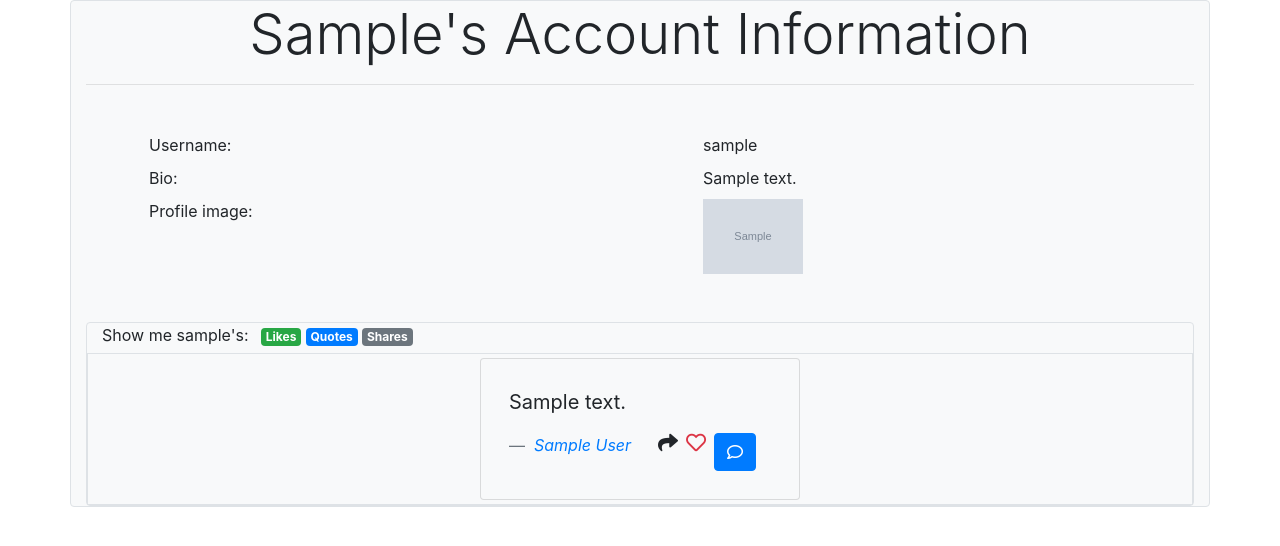
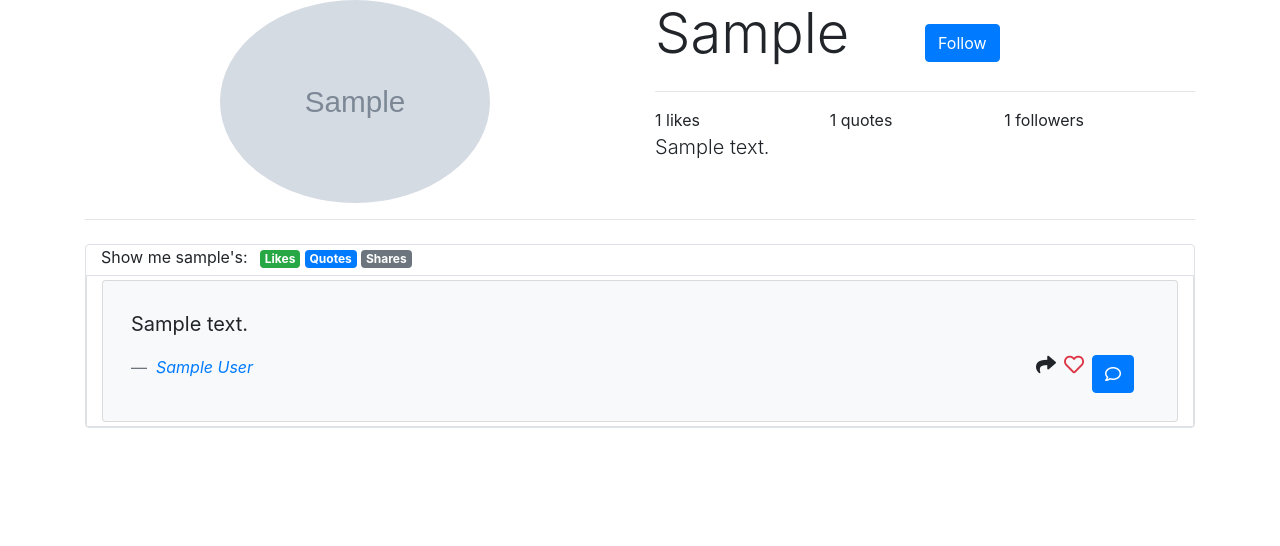
Before and after one commit to john-tettis/axiomatic, a Flask app: page /poets/1 in a window 1280 px wide. Shown: the part 56-602 px from the top of the page. Run offline with Flask 2, Linux system fonts and the light colour scheme; tables that the repository leaves empty hold one stand-in row (values such as "Sample post"); grey boxes marked "Sample" are stand-in pictures; some libraries are stand-ins or nearby versions.

Commit message:
tests added and follow funcitonality

```diff
--- a/app.py
+++ b/app.py
@@ -2,7 +2,7 @@ from flask import Flask, render_template, request, flash, redirect, session, g
 from flask_debugtoolbar import DebugToolbarExtension
 from sqlalchemy.exc import IntegrityError
 
-from models import db, connect_db, Poet, Quote, Share, Comment
+from models import db, connect_db, Poet, Quote, Share, Comment, follows
 from forms import SignupForm, LoginForm, EditAccountForm, QuoteForm
 from request import retrieve_quotes, add_fam_like, add_poet_like, repost_fam, repost_user, get_user_quotes, get_qod
 
@@ -60,7 +60,12 @@ def show_homepage():
         quote = get_qod()
         return render_template('home.html',quote=quote)
     else:
-        return render_template('home_anon.html')
+        return render_template('home_anon.html')\
+
+@app.route('/about')
+def show_about_page():
+    """Display the information about this project"""
+    return render_template('about.html')
 
 
 # user routes
@@ -149,9 +154,29 @@ def account_edit():
 def poet_info(id):
     """Displays poet info associated with another account"""
     poet = Poet.query.get_or_404(id)
+    if poet == g.poet:
+        return redirect('/account')
     filt = request.args.get('f','own')
     quotes = get_user_quotes(filt=filt,poet=poet)
     return render_template('/user/information_anon.html',poet=poet, quotes=quotes)
+
+@app.route('/follow', methods=['POST'])
+def follow():
+    poet_id = request.form.get('poet')
+    poet = Poet.query.get_or_404(poet_id)
+    poet.followers.append(g.poet)
+    db.session.commit()
+    return redirect(f'/poets/{poet_id}')
+
+@app.route('/unfollow', methods=['POST'])
+def unfollow():
+    poet_id = request.form.get('poet')
+    poet = Poet.query.get_or_404(poet_id)
+    poet.followers.remove(g.poet)
+    db.session.commit()
+    return redirect(f'/poets/{poet_id}')
+
+
 # Quote routes
 # **************************************************************************************************
 
@@ -163,6 +188,9 @@ def display_quotes():
 
 @app.route('/quotes/new', methods=['GET','POST'])
 def new_quotes():
+    if not g.poet:
+        flash('you must be logged in to create a quote!')
+        return redirect('/')
 
     form = QuoteForm()
 
--- a/request.py
+++ b/request.py
@@ -1,5 +1,6 @@
 import requests
 from models import Quote, Like, db, Share
+from app import g
 
 url = "https://zenquotes.io/api"
 
@@ -13,6 +14,8 @@ def retrieve_quotes(filter):
         return get_famous_quotes(36)
     if filter == 'community':
         return Quote.query.filter_by(author=None).order_by(Quote.timestamp).limit(36).all()
+    if filter =='following':
+        return get_following_quotes()
 
 
 
@@ -40,6 +43,7 @@ def get_user_quotes(filt, poet):
         return poet.likes
     if filt == 'shares':
         return poet.shares
+
     else:
         return poet.likes
 
@@ -83,3 +87,9 @@ def get_qod():
         'author':obj[0]['a']
     }
     return quote
+
+def get_following_quotes():
+    """Retreive quotes from g.poets following"""
+    ids = [poet.id for poet in g.poet.following]
+    quotes = Quote.query.filter(Quote.poet_id.in_(ids))
+    return quotes
--- a/static/js/app.js
+++ b/static/js/app.js
@@ -1,12 +1,9 @@
-console.log('BEANS')
 
 $('.fa-heart').on('click', function(e){
     let temp = $(e.target).parent().parent().parent().parent().parent()
     let content = temp.find('.quote-content').first().text()
     let author = temp.find('.author').text()
-    if(likeQuote(content,author)){
-        updateHeart($(e.target))
-    }
+    likeQuote(content, author, $(e.target))
 })
 // $(document).ready(function() {
 //     $("#mymodal").modal();
@@ -17,11 +14,7 @@ $('.fa-share').on('click', function(e){
     let content = temp.find('.quote-content').first().text()
     let author = temp.find('.author').text()
     console.log(content)
-    if(shareQuote(content,author)){
-        updateRepost($(e.target))
-    }
-
-
+    shareQuote(content,author,$(e.target))
 })
 
 $('.comment').on('click', function(e){
@@ -29,6 +22,7 @@ $('.comment').on('click', function(e){
     let $input = $(e.target).parent().find('input')
     let content = $input.val()
     let author = $input.data('quote')
+    $input.val('')
     let qc = $(e.target).parent().parent().parent().parent().parent().find('.quote-content').text()
     console.log(content, author, qc)
     addComment(content,author, qc)
@@ -47,30 +41,33 @@ $('.fa-minus-circle').on('click', function(e){
 
 
 
-function likeQuote(content, author){
-    return axios.post('/quotes/like',{
+async function likeQuote(content, author,target){
+    return await axios.post('/quotes/like',{
         content:content,
         author:author
     }).then(function(response){
-        if(response['message'] === 'Not logged in'){
+        if(response.data['message'] === 'Not logged in'){
             alert('You must log in to like a quote')
-            return false
         }
-        return true
+        else{
+            updateHeart(target)
+        }
     })
 }
-function shareQuote(content, author){
+function shareQuote(content, author,target){
     return axios.post('/quotes/share',{
         content:content,
         author:author
     }).then(function(response){
         console.log(response)
-        if(response['message'] === 'Not logged in'){
+        if(response.data['message'] === 'Not logged in'){
             console.log(response)
             alert('You must log in to share a quote')
-            return false
         }
-        return true
+        else{
+            updateRepost(target)
+        }
+
     })
 }
 function unshareQuote(content, author){
--- a/templates/base.html
+++ b/templates/base.html
@@ -22,7 +22,7 @@
 {% else %}
 {% set navigation_bar = [
     ('/', 'home', 'Home'),
-    ('/quotes/', 'quotes', 'Quotes'),
+    ('/quotes', 'quotes', 'Quotes'),
     ('/about/', 'about', 'About'),
 ] -%}
 
@@ -45,8 +45,8 @@
               </li>
           {% endfor %}
       </ul>
-      <!-- <form class="d-flex">
-        <input class="form-control me-2" type="search" placeholder="Search" aria-label="Search">
+      <!-- <form class="d-flex" action='/search'>
+        <input class="form-control me-2" type="search" name='q' placeholder="Search authors" aria-label="Search" required>
         <button class="btn btn-outline-success" type="submit">Search</button>
       </form> -->
 
@@ -71,7 +71,7 @@
 {% with messages = get_flashed_messages() %}
   {% if messages %}
     {% for message in messages %}
-     <div class="container-fluid bg-primary">
+     <div class="container-fluid d-flex justify-content-center bg-primary" style='height:30px'>
        <p class="mx-auto text-white">
         {{message}}
        </p>
--- a/templates/quotes/quote.html
+++ b/templates/quotes/quote.html
@@ -1,6 +1,6 @@
 
 {% if quote.author%}
-<div class="card bg-light p-2 my-1 mx-auto " style='width:20rem'>
+<div class="card bg-light p-2 my-1 mx-auto"style='width:100%'>
     <div class="card-body">
         <blockquote class="blockquote mb-0">
             <p class='quote-content'>{{quote.content}}</p>
--- a/templates/quotes/quotes.html
+++ b/templates/quotes/quotes.html
@@ -9,12 +9,12 @@
         <p class="d-inline mr-2">Sort by:</p>
         <a href="/quotes?f=famous" class="badge badge-primary">Famous</a>
         <a href="/quotes?f=community" class="badge badge-secondary">Community</a>
-        <a href="/quotes?f=author" class="badge badge-success">Author</a>
+        <a href="/quotes?f=following" class="badge badge-success">Following</a>
     </div>
     <div class="container-fluid border">
         <div class="row">
             {% for quote in quotes %}
-            <div class="col">
+            <div class="col-12 col-md-4">
                 {% include '/quotes/quote.html' %}
             </div>
             {%endfor%}
--- a/templates/user/information.html
+++ b/templates/user/information.html
@@ -38,6 +38,7 @@
             <hr>
         </div>
         <a href="/account/edit" class="btn btn-primary">Edit account information</a>
+        <a href="/quotes/new" class="btn btn-outline-primary">Make a new Quote</a>
     </div>
     <div class="container-fluid  border p-0 rounded mt-4">
         <div class="container-fluid" style='height:30px'>
--- a/templates/user/information_anon.html
+++ b/templates/user/information_anon.html
@@ -2,42 +2,50 @@
 {%set active_page='account'%}
 
 {% block content %}
-<div class="container-md border rounded bg-light" style="min-height:50vh">
-    <h1 class="display-4 text-center">{{poet.username.capitalize()}}'s Account Information</h1>
-    <hr>
-    <div class="container-md m-5 justify-content-center">
+<div class="container-md " style="min-height:50vh">
 
-        <div class="row">
-            <div class="col">
-                Username:
-            </div>
-            <div class="col">
-                {{poet.username}}
+    <div class="row">
+        <div class="col-12 col-md-6 d-flex justify-content-center">
+            <img class='rounded-circle'src="{{poet.image_url}}" style='width:50%' alt="">
+        </div>
+        <div class="col-12 col-md-6">
+            <div class="row no-gutters">
+                <div class="col-10 col-md-6">
+                    <h1 class="display-4 text-left">{{poet.username.capitalize()}}</h1>
+                </div>
+                <div class="col">
+                    {%if g.poet in poet.followers%}
+                    <form class='mt-4'action="/unfollow" method="POST">
+                        <button class="btn btn-outline-primary unfollow">Unfollow</button>
+                        <input type="hidden" name='poet' value='{{poet.id}}'>
+                    </form>
+
+                    {% else%}
+                    <form class='mt-4' action="/follow" method="POST">
+                        <button class="btn btn-primary follow">Follow</button>
+                        <input type="hidden" name='poet' value='{{poet.id}}'>
+                    </form>
+                    {% endif %}
+                </div>
             </div>
             <hr>
-        </div>
+            <div class="row mr-3 no-gutters">
+                <div class="col">
+                    {{poet.likes|count}} likes
+                </div>
+                <div class="col">
+                    {{poet.quotes|count}} quotes
+                </div>
+                <div class="col">
+                    {{poet.followers|count}} followers
+                </div>
+            </div>
+            <p class="lead ">{{poet.bio or 'no bio'}}</p>
 
-        <div class="row">
-            <div class="col">
-                Bio:
-            </div>
-            <div class="col">
-                {{poet.bio or 'No bio'}}
-            </div>
-            <hr>
-        </div>
-
-        <div class="row">
-            <div class="col">
-                Profile image:
-            </div>
-            <div class="col">
-                <img src="{{poet.image_url}}" style='width:100px' alt="">
-
-            </div>
-            <hr>
         </div>
     </div>
+
+    <hr>
     <div class="container-fluid  border p-0 rounded mt-4">
         <div class="container-fluid" style='height:30px'>
             <p class="d-inline mr-2">Show me {{poet.username}}'s:</p>
```
Also changed, not shown: models.py (+19 -5 lines), templates/about.html (added, +15 -0 lines), tests/test_views.py (+64 -9 lines).
